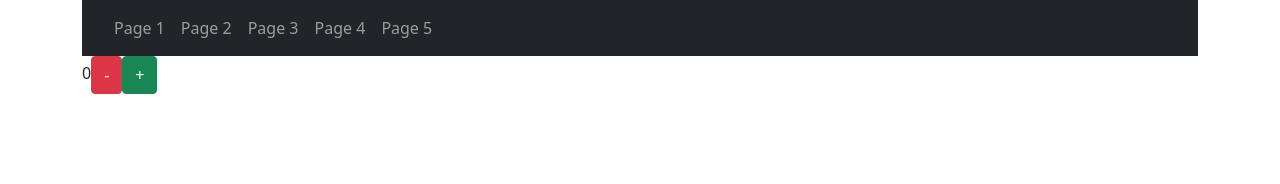
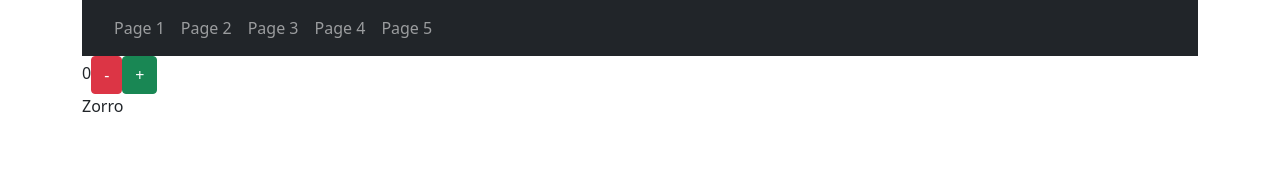
Before and after one commit to webdevproformation/react-h3-mars-22, a React (Create React App) app in the folder jour2-tp/: page / in a window 1280 px wide. Shown: the top 184 px of the page. Built offline with nearby package versions, Linux system fonts and the light colour scheme.

Commit message:
ajout de useReducer dans un context

```diff
--- a/jour2-tp/src/App.js
+++ b/jour2-tp/src/App.js
@@ -6,9 +6,11 @@ import {Page2} from "./composants/Page2"
 import {Page3} from "./composants/Page3"
 import {Page4} from "./composants/Page4"
 import {Page5} from "./composants/Page5"
+import { UserContextProvider } from "./contexts/userContext";
 
 function App() {
   return (
+    <UserContextProvider>
     <Router>
     <div className="container">
       <header>
@@ -27,6 +29,7 @@ function App() {
       </main>
     </div>
     </Router>
+    </UserContextProvider>
   );
 }
 
--- a/jour2-tp/src/composants/Page1.jsx
+++ b/jour2-tp/src/composants/Page1.jsx
@@ -1,14 +1,19 @@
+import { useContext } from "react";
 import { useState } from "react"
+import { UserContext } from "../contexts/userContext";
 
 export const Page1 = () => {
 
     const [nb, setNb] = useState(0); // 0 => number / string / boolean
-
+    // destructuration avec renommage de la variable
+    const {login : toto} = useContext(UserContext)
+    console.log(toto);
     return <>
         <span>{nb}</span>
         <button className="btn btn-danger" onClick={() => setNb(prev => prev - 1)}>-</button>
         <button className="btn btn-success" onClick={() => setNb(prev => prev + 1)
         }>+</button>
+        <p>{toto}</p>
     </>
 
 }
--- /dev/null
+++ b/jour2-tp/src/contexts/userContext.jsx
@@ -0,0 +1,22 @@
+import { createContext } from "react";
+import { useReducer } from "react"
+
+function userReducer(state, action){
+    return state ;
+}
+export const UserContext = createContext()
+// composant pour récupérer les informations
+export const UserContextProvider = ({children}) => {
+    const stateInitial = {
+        login : "Zorro" ,
+        password : "",
+        role : ""
+    }
+    const [state , dispatch ] = useReducer( userReducer , stateInitial )
+
+    return <UserContext.Provider value={ {...state , dispatch } }>
+        {children}
+    </UserContext.Provider>
+
+}
+// celui à utiliser dans App.js => wrapper votre application
```
Also changed, not shown: 1 other file (tests, documents, lock files or other folders).
